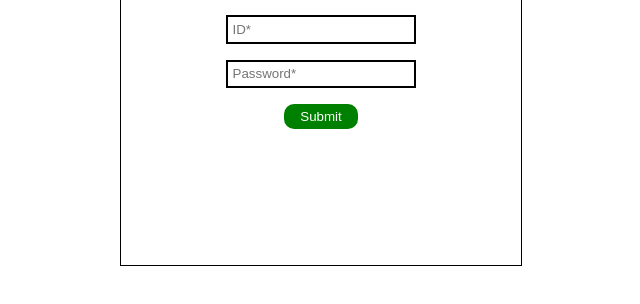
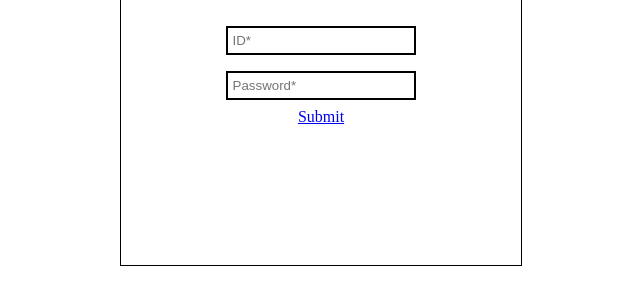
Before and after one commit to Ankur9669/Anurag-Project, a plain HTML site: page index.html in a window 1280 px wide. Shown: the part 244-548 px from the top of the page, without its empty margins (327-967 px from the left). Drawn offline with Linux system fonts and the light colour scheme.

Commit message:
Update index.html

```diff
--- a/index.html
+++ b/index.html
@@ -57,7 +57,7 @@
         <h1 class="login-heading">Login</h1>
         <input placeholder="ID*" type="text">
         <input placeholder="Password*" type="password">
-        <button>Submit</button>
+        <a href="bookslot.html">Submit</a>
     </form>
 </body>
 
```
